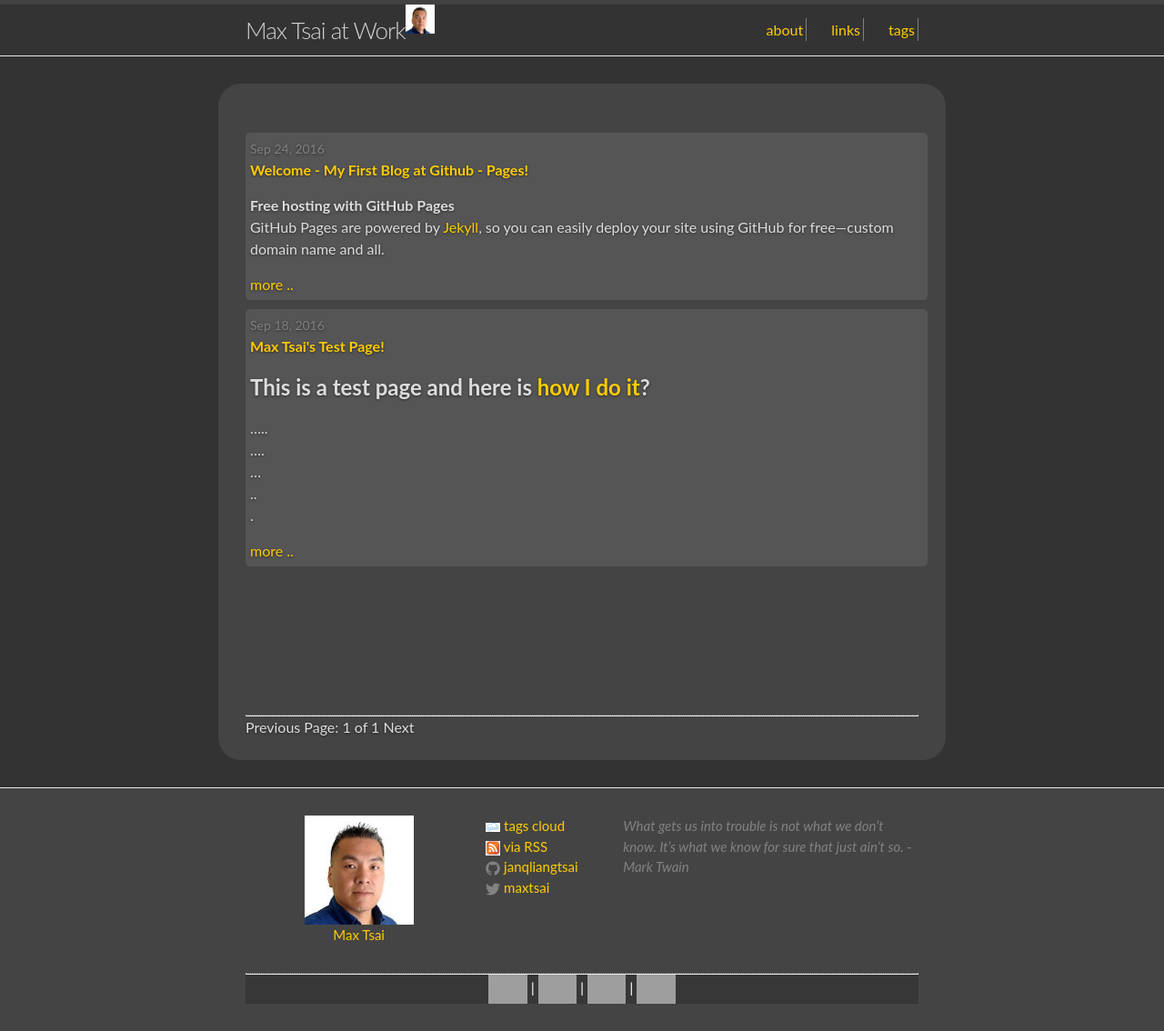
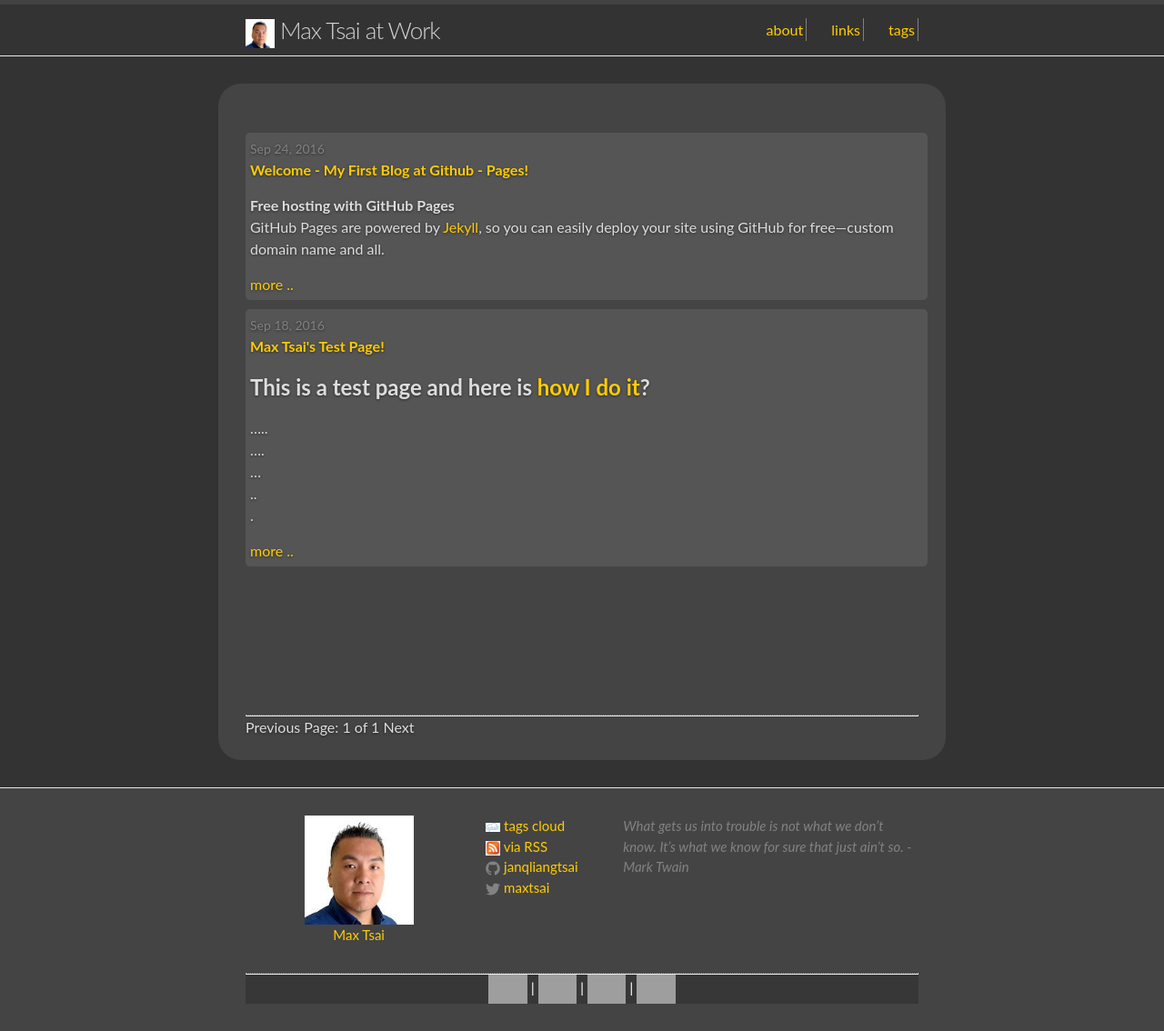
Before and after one commit to JANQLIANGTSAI/janqliangtsai.github.io, a Jekyll site: the page built from index.html, in a window 1280 px wide. Shown: the whole page at 91% size. Built offline with Jekyll 4.4.1, drawn with Linux system fonts in a browser that asks for light colours; the list of posts is cut into pages by our own code; grey boxes are pictures that could not be loaded.

Commit message:
site photo

```diff
--- a/_includes/header.html
+++ b/_includes/header.html
@@ -6,7 +6,7 @@
     {% assign full_base_url = site.github.url | default: custom_url %}
 
     <!-- Max added Photo -->
-    <img src="/images/maxtsai.jpg" style="width:32px; vertical-align:middle;" /> <a class="site-title" href="{{ full_base_url }}/">{{ site.title | escape }}</a>
+    <a class="site-title" href="{{ full_base_url }}/"><img src="/images/maxtsai.jpg" style="width:32px; vertical-align:middle;" /> {{ site.title | escape }}</a>
 
     <nav class="site-nav">
       <a href="#" class="menu-icon">
```
